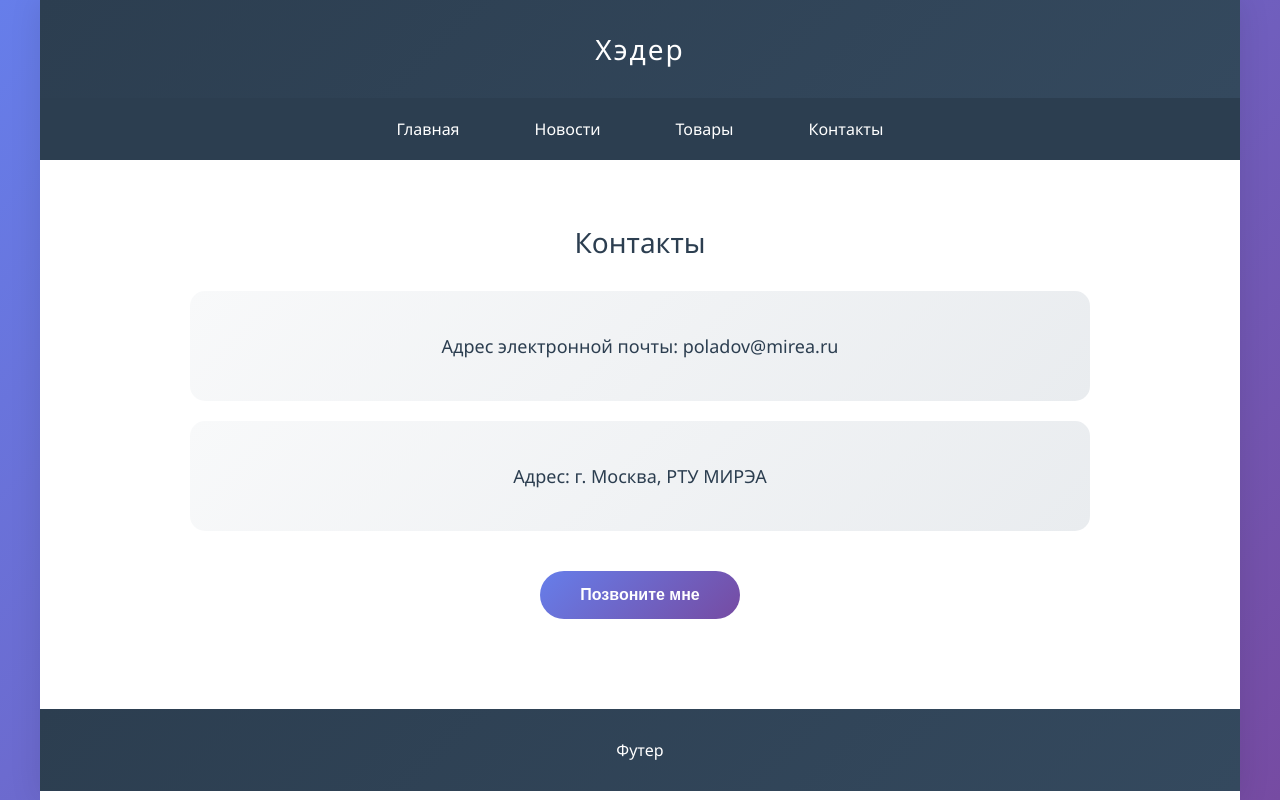
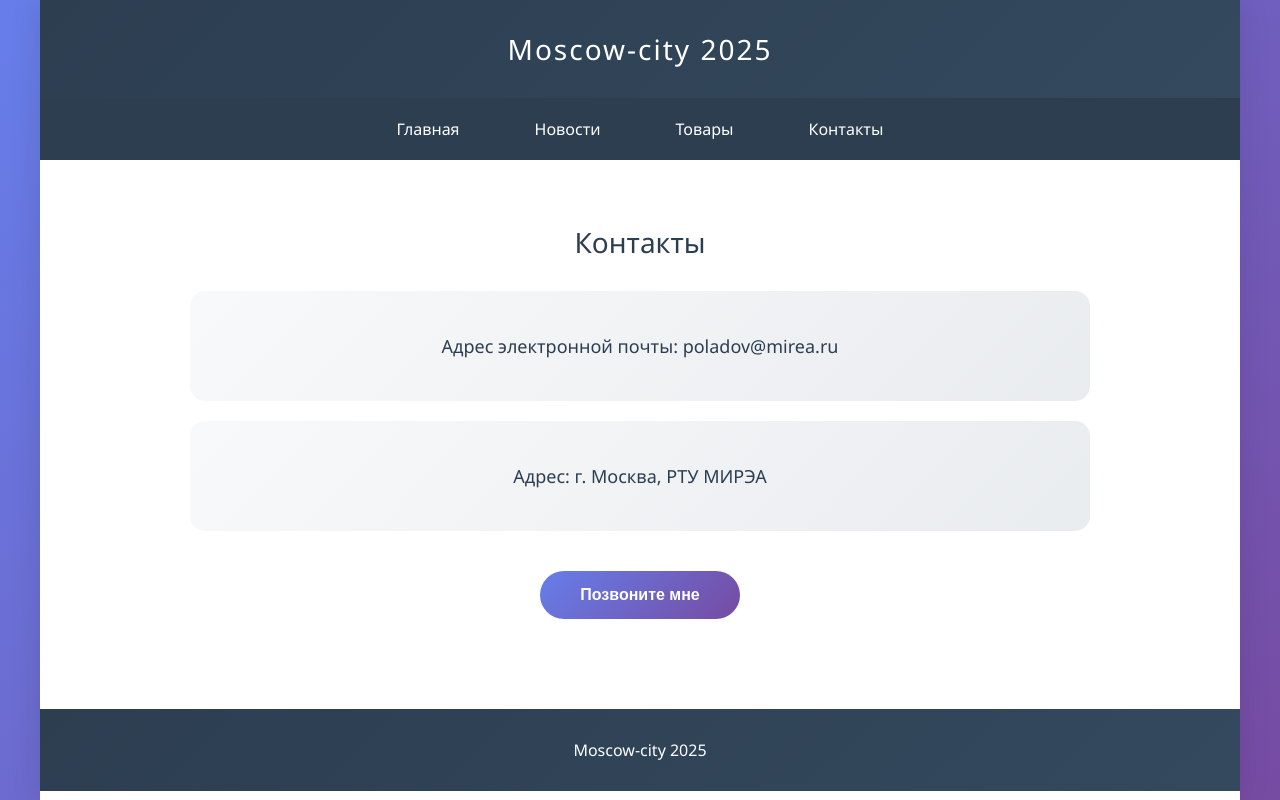
Before and after one commit to Elkhandro/vs-code----------------------, a plain HTML site: page contacts.html in a window 1280 px wide. Drawn offline with Linux system fonts and the light colour scheme.

Commit message:
Update contacts.html

```diff
--- a/contacts.html
+++ b/contacts.html
@@ -6,7 +6,7 @@
     </head>
     <body>
         <div class="page-container">
-            <div class="header">Хэдер</div>
+            <div class="header">Moscow-city 2025</div>
             <div class="nav">
                 <ul class="nav-list">
                     <li class="nav-item"><a class="nav-link" href="index.html">Главная</a></li>
@@ -27,7 +27,7 @@
                     <button class="contact-button">Позвоните мне</button>
                 </div>
             </div>
-            <div class="footer">Футер</div>
+            <div class="footer">Moscow-city 2025</div>
         </div>
 
 </body></html>
```
